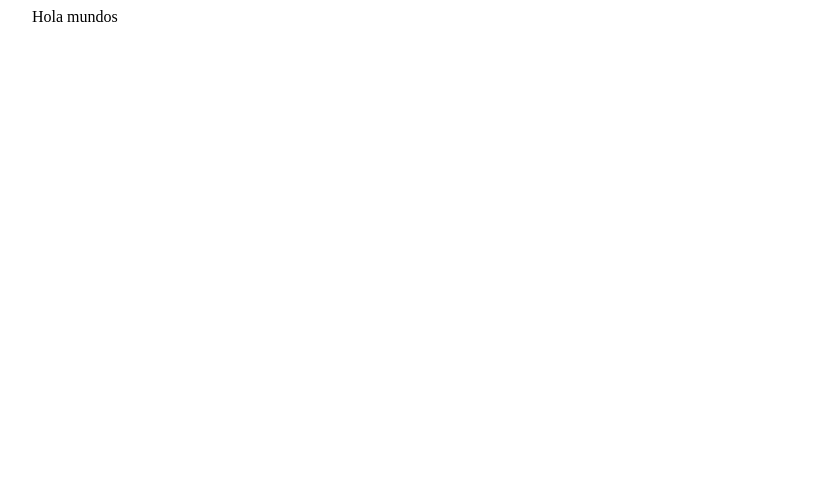
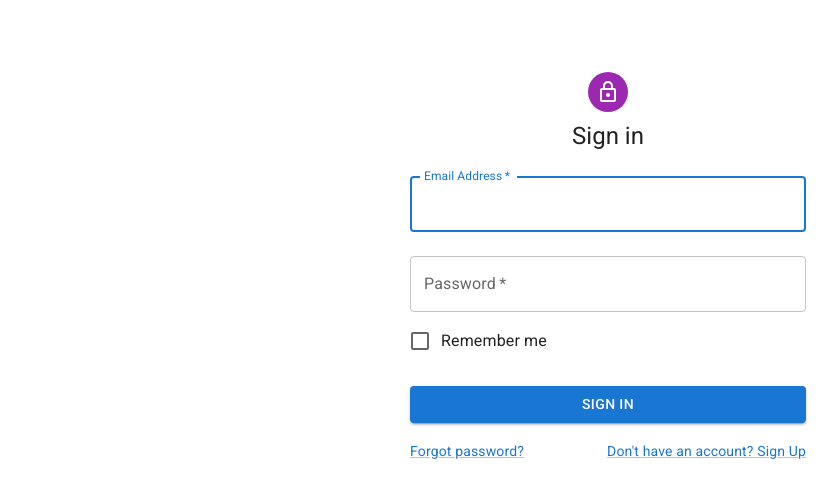
Before and after one commit to simonmarcos/challenge-marvel-front, a React (Create React App) app: page / in a window 1280 px wide. Shown: the top 498 px of the page, without its empty margins (32-870 px from the left). Built offline with nearby package versions, Linux system fonts and the light colour scheme.

Commit message:
Add LoginComponent in App

```diff
--- a/src/App.tsx
+++ b/src/App.tsx
@@ -1,9 +1,10 @@
 import { Container } from "@mui/material";
+import LoginComponent from "./shared/login/login";
 
 const App = () => {
   return (
     <Container>
-      <div>Hola mundos</div>
+      <LoginComponent />
     </Container>
   );
 };
```
